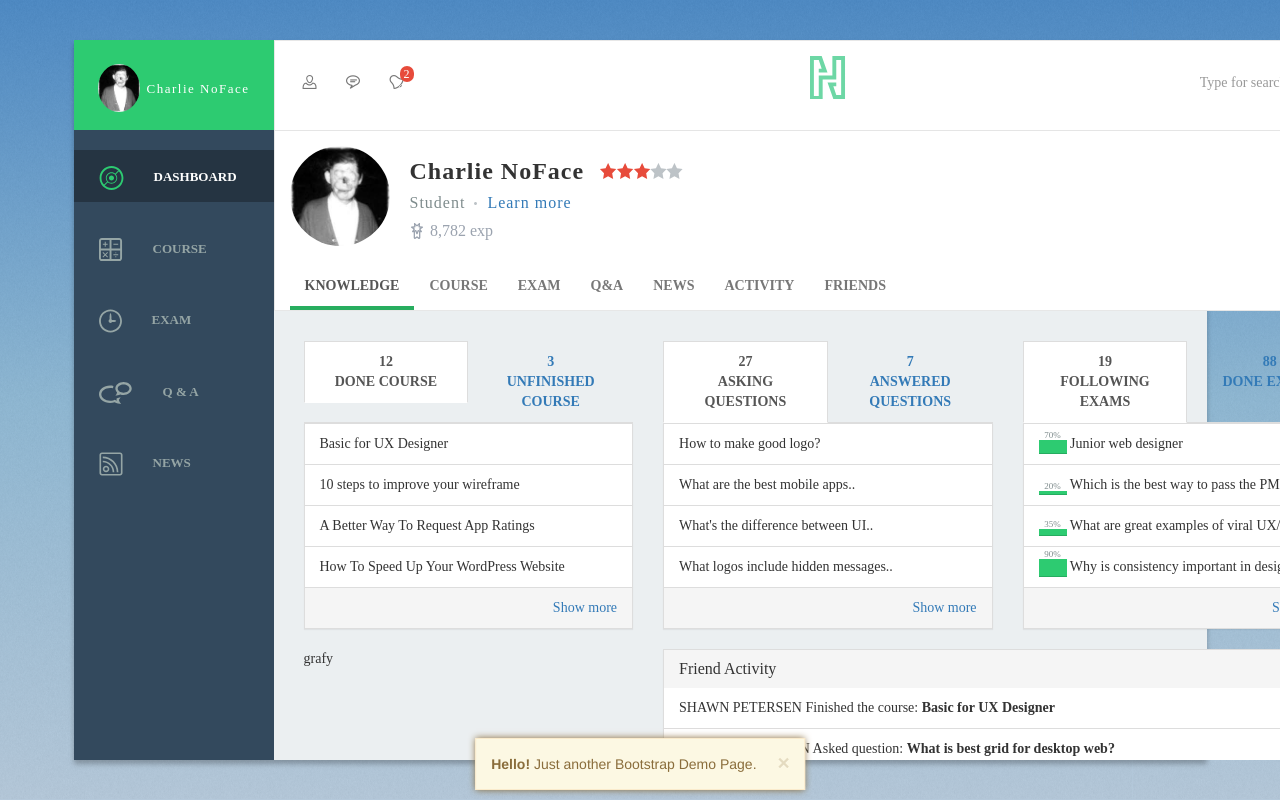
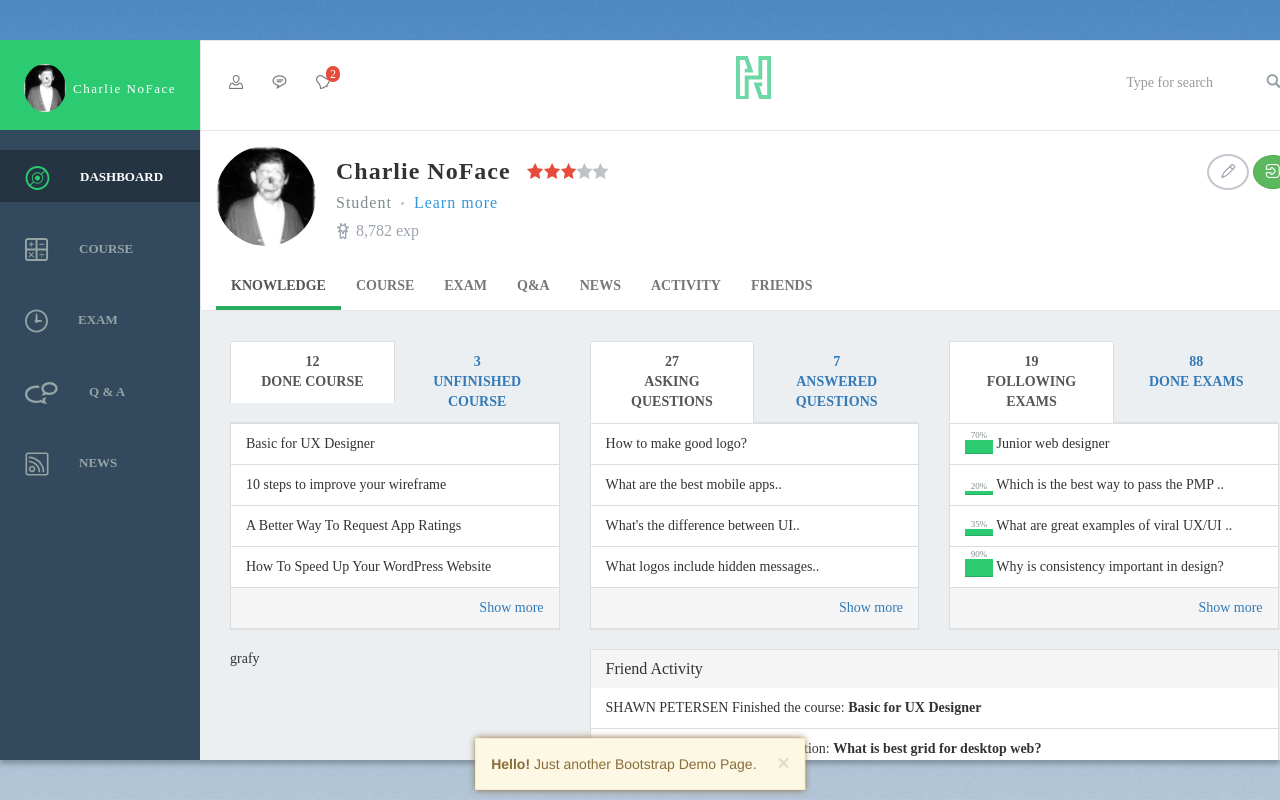
Before and after one commit to lacid/dashboard, a plain HTML site: page index.html in a window 1280 px wide. Drawn offline with nearby package versions, Linux system fonts and the light colour scheme.

Commit message:
corrected width

```diff
--- a/css/styles.less
+++ b/css/styles.less
@@ -22,7 +22,7 @@ body {
 //layout
 .container-all {
     font-family: Avenir;
-    max-width: 1133px;
+    max-width: 1333px;
     height: 100vh;
     margin: 0vh auto;
     display: flex;
@@ -281,6 +281,10 @@ main {
                 img {
                     margin: 0 4px;
                 }
+                a {
+                    color: #3597db !important;
+                    text-decoration: none;
+                }
             }
             var {
                 transition: all .3s ease;
```
Also changed, not shown: css/styles.css.
